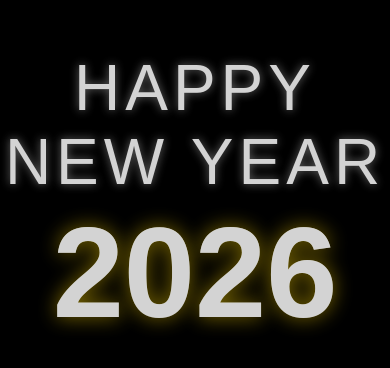
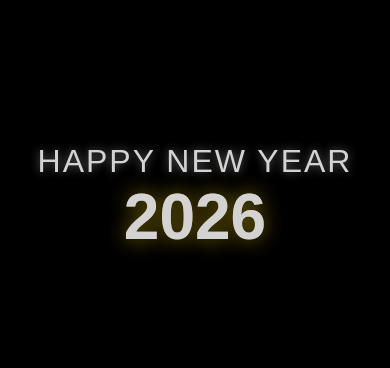
Before and after one commit to Abrahansito/happy_new_year, a plain HTML site: page index.html in a window 390 px wide. Shown: the part 224-592 px from the top of the page. Drawn offline with Linux system fonts and the light colour scheme.

Commit message:
Adaptandolo para versión movil

```diff
--- a/script.js
+++ b/script.js
@@ -1,5 +1,11 @@
 const canvas = document.getElementById('canvas');
 const ctx = canvas.getContext('2d');
+
+// Función para redimensionar el canvas si la pantalla cambia (ej. girar el celular)
+window.addEventListener('resize', function() {
+    canvas.width = window.innerWidth;
+    canvas.height = window.innerHeight;
+});
 
 // Ajustar el canvas al tamaño de la pantalla
 canvas.width = window.innerWidth;
--- a/style.css
+++ b/style.css
@@ -51,3 +51,24 @@ h2.year {
     /* Efecto sutil para que parezca metálico o brillante */
     text-shadow: 0 0 20px rgba(255, 215, 0, 0.6);
 }
+
+/* --- VERSIÓN MÓVIL --- */
+@media (max-width: 768px) {
+    /* Ajustamos el contenedor para evitar desbordes */
+    .container {
+        width: 90%; /* Ocupa el 90% del ancho de la pantalla */
+        padding: 0 10px;
+    }
+
+    /* Reducimos el título "HAPPY NEW YEAR" */
+    h1 {
+        font-size: 2rem; /* Mitad del tamaño original */
+        letter-spacing: 2px; /* Menos espacio entre letras */
+        line-height: 1.2; /* Mejor espaciado vertical */
+    }
+
+    /* Reducimos el año "2026" */
+    h2.year {
+        font-size: 4rem; /* Mitad del tamaño original */
+    }
+}
```
